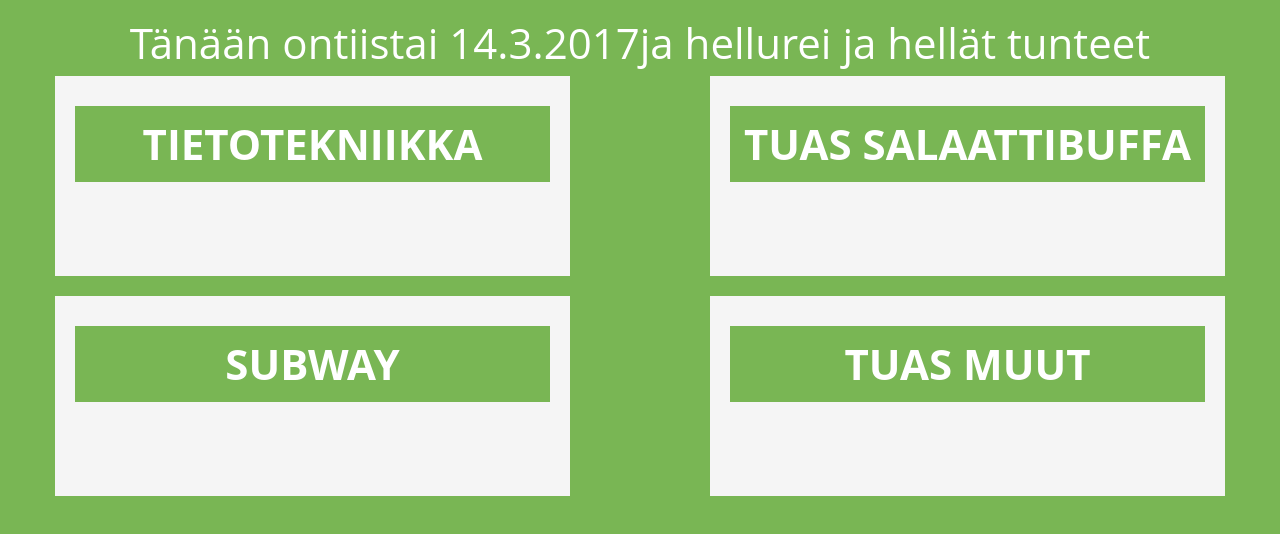
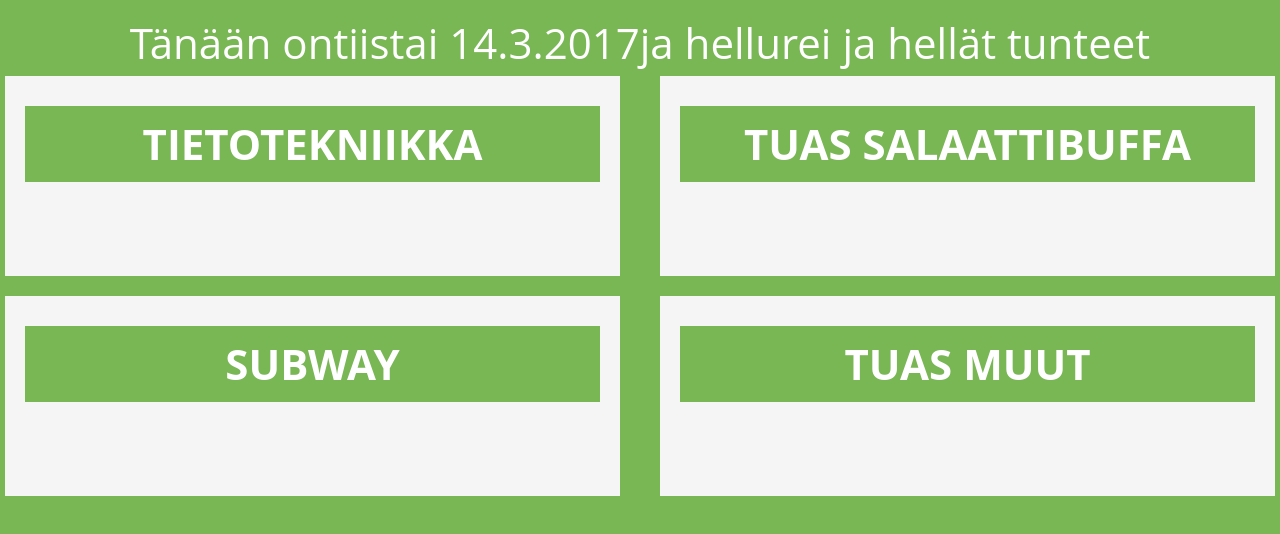
Before and after one commit to athenekilta/oloscreen, a plain HTML site: page index.html in a window 1280 px wide. Drawn offline with Linux system fonts and the light colour scheme; no server answers.

Commit message:
Minor UI fix

```diff
--- a/assets/scss/main.scss
+++ b/assets/scss/main.scss
@@ -33,6 +33,8 @@
     padding: 20px;
     padding-top: 10px;
     margin-bottom: 20px;
+    margin-left: 5px;
+    margin-right: 5px;
     min-height: 200px;
   }
   #ttalo{
--- a/index.html
+++ b/index.html
@@ -17,7 +17,7 @@
     	<h1>Tänään on <span class="dayname"></span> ja hellurei ja hellät tunteet</h1>
     </div>
 	<div class="row">
-		<div class="col-xs-5 container">
+		<div class="col-xs-6 container">
         <div class="ruokala">
           <h2>TIETOTEKNIIKKA</h2>
     		  <div id="SODEXO"></div>
@@ -27,7 +27,7 @@
     		  <div id="SUBWAY"></div>
         </div>
 	    </div>
-	    <div class="col-xs-5 container">
+	    <div class="col-xs-6 container">
         <div class="ruokala">
           <h2>TUAS SALAATTIBUFFA</h2>
           <div id="SALAATTI"></div>
```
Also changed, not shown: assets/css/main.min.css.
